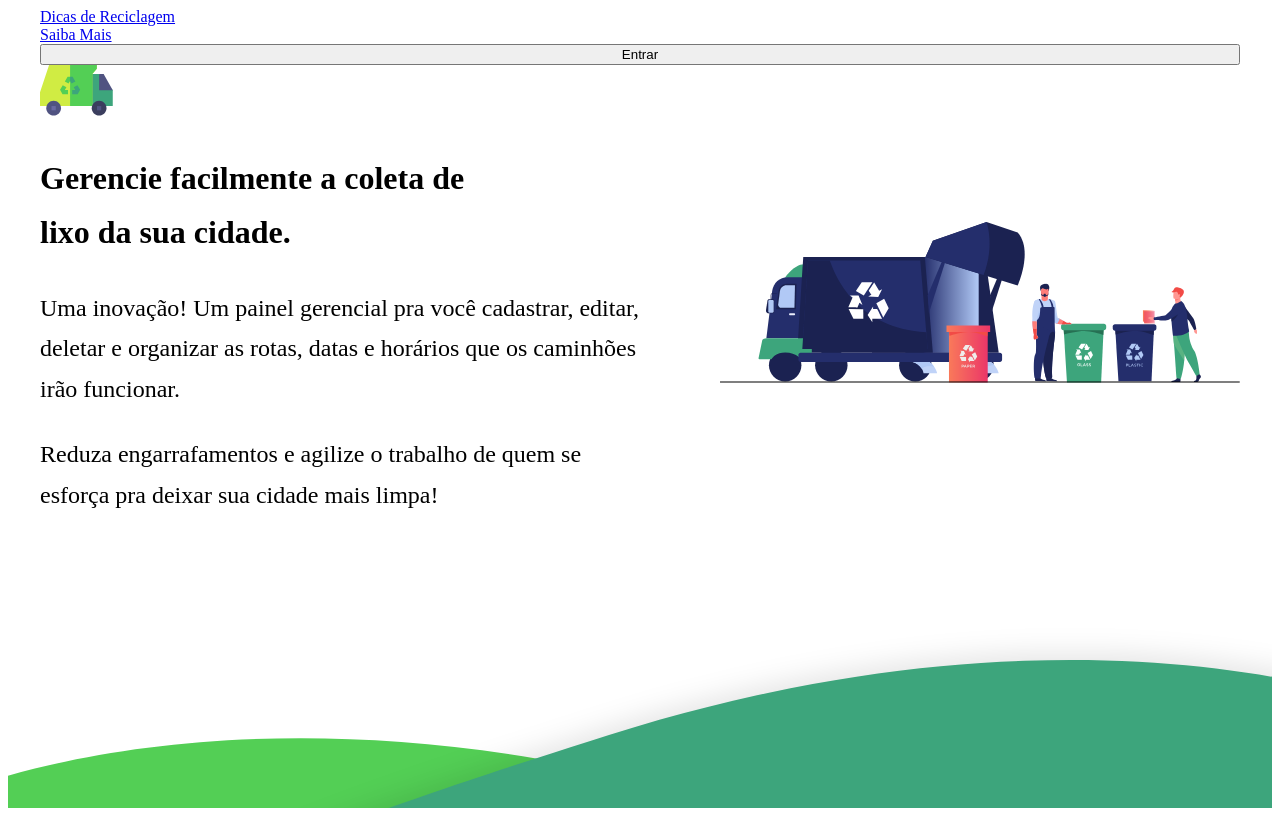
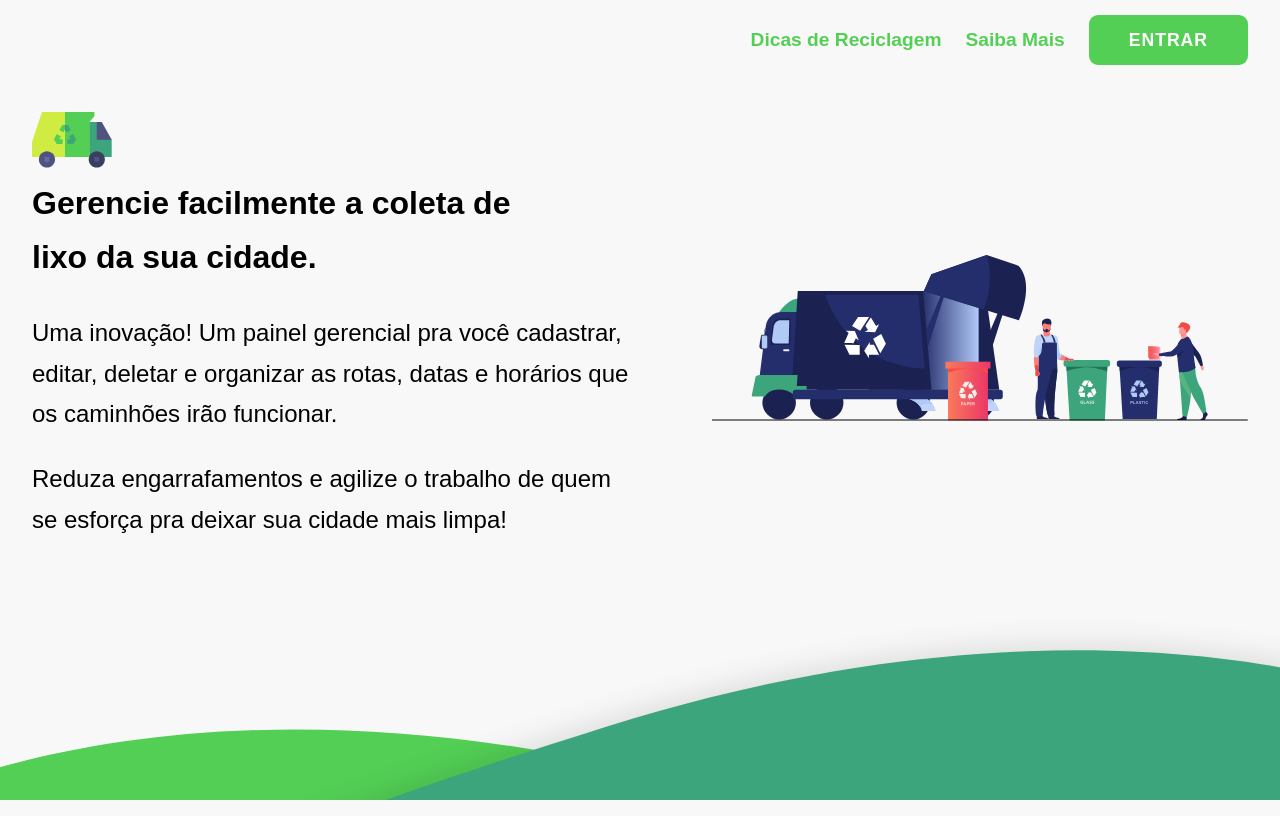
Before and after one commit to coleta-facil/coleta-facil-core, a React (Create React App) app in the folder web/: page / in a window 1280 px wide. Built offline with nearby package versions, Linux system fonts and the light colour scheme.

Commit message:
Estilização e Header

```diff
--- /dev/null
+++ b/web/src/components/Header/index.js
@@ -0,0 +1,9 @@
+import "./style.scss";
+
+export default function Header({ children, justifyContent = "flex-end" }) {
+  return (
+    <header className="header" style={{ justifyContent }}>
+      {children}
+    </header>
+  );
+}
--- /dev/null
+++ b/web/src/components/Header/style.scss
@@ -0,0 +1,19 @@
+@import "../../assets/styles/mixins";
+
+.header {
+  display: flex;
+  justify-content: flex-end;
+  align-items: center;
+  gap: 1.5rem;
+  width: 100%;
+  height: 10vh;
+  min-height: 80px;
+  font-size: 1.2rem;
+  margin-bottom: 2rem;
+  font-weight: bold;
+
+  @include on-screen-sm {
+    font-size: 1rem;
+    margin-bottom: 1rem;
+  }
+}
--- a/web/src/index.js
+++ b/web/src/index.js
@@ -1,6 +1,7 @@
 import React from "react";
 import ReactDOM from "react-dom";
 import App from "./App";
+import "./assets/styles/global.scss";
 
 ReactDOM.render(
   <React.StrictMode>
@@ -8,7 +9,3 @@ ReactDOM.render(
   </React.StrictMode>,
   document.getElementById("root")
 );
-
-// If you want to start measuring performance in your app, pass a function
-// to log results (for example: reportWebVitals(console.log))
-// or send to an analytics endpoint. Learn more: https://bit.ly/CRA-vitals
--- a/web/src/pages/Welcome/index.js
+++ b/web/src/pages/Welcome/index.js
@@ -1,6 +1,7 @@
 import "./style.scss";
 import { useHistory, Link } from "react-router-dom";
 
+import Header from "../../components/Header";
 import PageWrapper from "../../components/PageWrapper";
 import logo from "../../assets/icons/logo.svg";
 import welcomeImage from "../../assets/icons/welcome-image.svg";
@@ -11,11 +12,13 @@ function Home() {
   return (
     <PageWrapper footerImage>
       <div className="home-page page-content">
-        <Link to="#">Dicas de Reciclagem</Link>
-        <Link to="#">Saiba Mais</Link>
-        <button className="button" onClick={() => history.push("/login")}>
-          Entrar
-        </button>
+        <Header>
+          <Link to="#">Dicas de Reciclagem</Link>
+          <Link to="#">Saiba Mais</Link>
+          <button className="button" onClick={() => history.push("/login")}>
+            Entrar
+          </button>
+        </Header>
 
         <main>
           <article className="aside-article">
```
